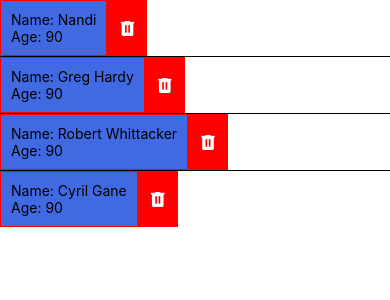
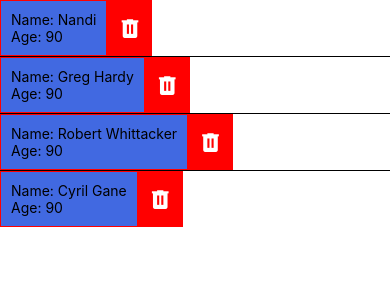
Before and after one commit to nandirchrd/learning-react-native-with-mosh, a React Native app: screen / in a window 390 px wide. Shown: the top 300 px of the page. Built offline with nearby package versions, Linux system fonts and the light colour scheme.

Commit message:
Added icon component

```diff
--- /dev/null
+++ b/app/components/Icon.js
@@ -0,0 +1,28 @@
+import { StyleSheet, Text, View } from 'react-native';
+import { MaterialCommunityIcons } from '@expo/vector-icons';
+import React from 'react';
+
+const Icon = ({
+	name,
+	size = 25,
+	backgroundColor = 'black',
+	iconColor = 'white',
+	padding = 5,
+}) => {
+	return (
+		<View
+			style={{
+				backgroundColor: backgroundColor,
+				borderRadius: size + padding / 2,
+				justifyContent: 'center',
+				alignItems: 'center',
+				padding: padding,
+			}}>
+			<MaterialCommunityIcons name={name} size={size} color={iconColor} />
+		</View>
+	);
+};
+
+export default Icon;
+
+const styles = StyleSheet.create({});
--- a/app/components/ListItem.js
+++ b/app/components/ListItem.js
@@ -21,17 +21,7 @@ const ListItem = ({ item, onPress, renderRightAction }) => {
 					<Text>Age: {item.age}</Text>
 				</View>
 			</TouchableNativeFeedback>
-			{renderRightAction && (
-				<View
-					style={{
-						backgroundColor: 'red',
-						justifyContent: 'center',
-						alignItems: 'center',
-						padding: 10,
-					}}>
-					{renderRightAction}
-				</View>
-			)}
+			{renderRightAction && renderRightAction}
 		</View>
 	);
 };
--- a/app/components/ListItemDeleteAction.js
+++ b/app/components/ListItemDeleteAction.js
@@ -1,11 +1,18 @@
-import { TouchableWithoutFeedback } from 'react-native';
-import { MaterialCommunityIcons } from '@expo/vector-icons';
+import { TouchableOpacity, TouchableWithoutFeedback } from 'react-native';
+import Icon from './Icon';
 
 const ListItemDeleteAction = ({ onPress }) => {
 	return (
-		<TouchableWithoutFeedback onPress={onPress}>
-			<MaterialCommunityIcons name='trash-can' size={20} color='white' />
-		</TouchableWithoutFeedback>
+		<TouchableOpacity
+			onPress={onPress}
+			style={{
+				justifyContent: 'center',
+				alignItems: 'center',
+				padding: 5,
+				backgroundColor: 'red',
+			}}>
+			<Icon name='trash-can' backgroundColor='red' />
+		</TouchableOpacity>
 	);
 };
 
--- a/app/courses/fundamentals/AppFlatlist.js
+++ b/app/courses/fundamentals/AppFlatlist.js
@@ -30,6 +30,7 @@ const AppFlatlist = () => {
 	const [data, setData] = useState(initialData);
 	const [refreshing, setRefreshing] = useState(false);
 	const handleDelete = (item) => {
+		console.log(item.name, 'has deleted');
 		setData(() => data.filter((data) => data.id !== item.id));
 	};
 	return (
```
